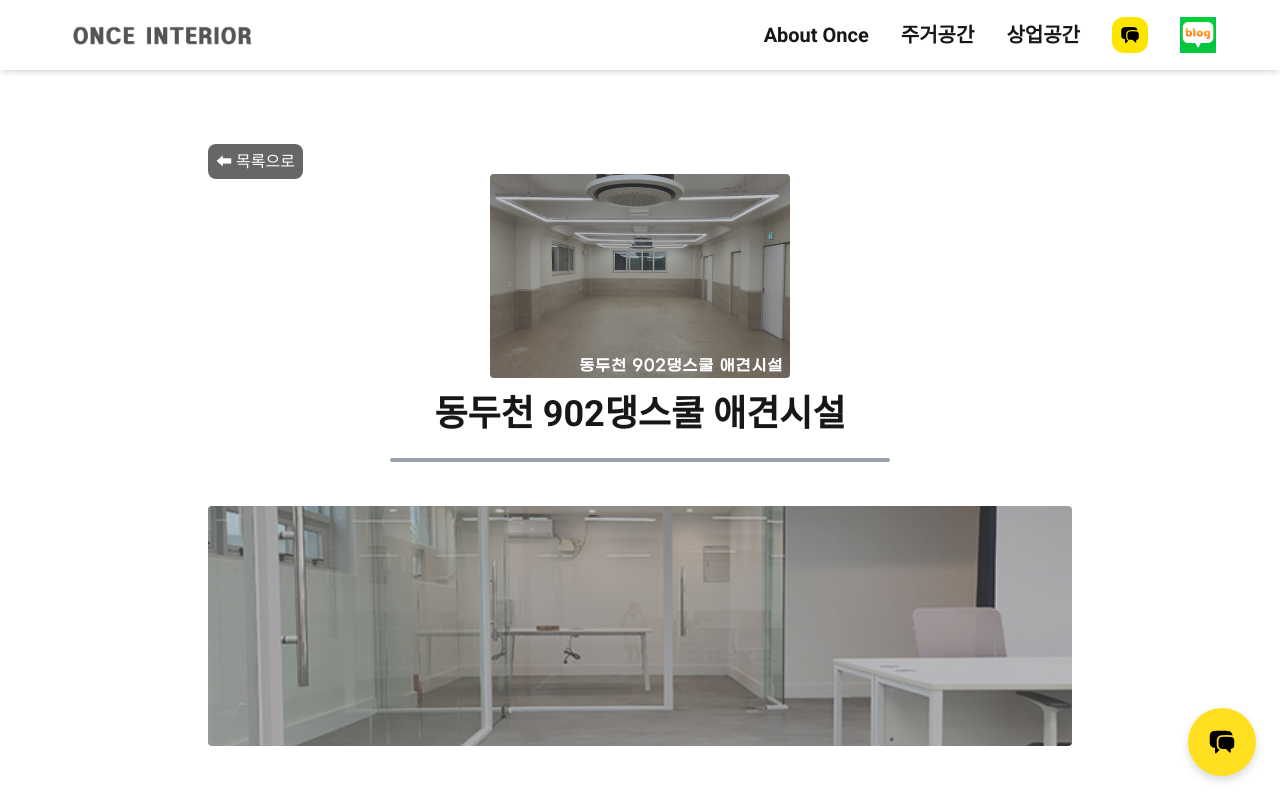
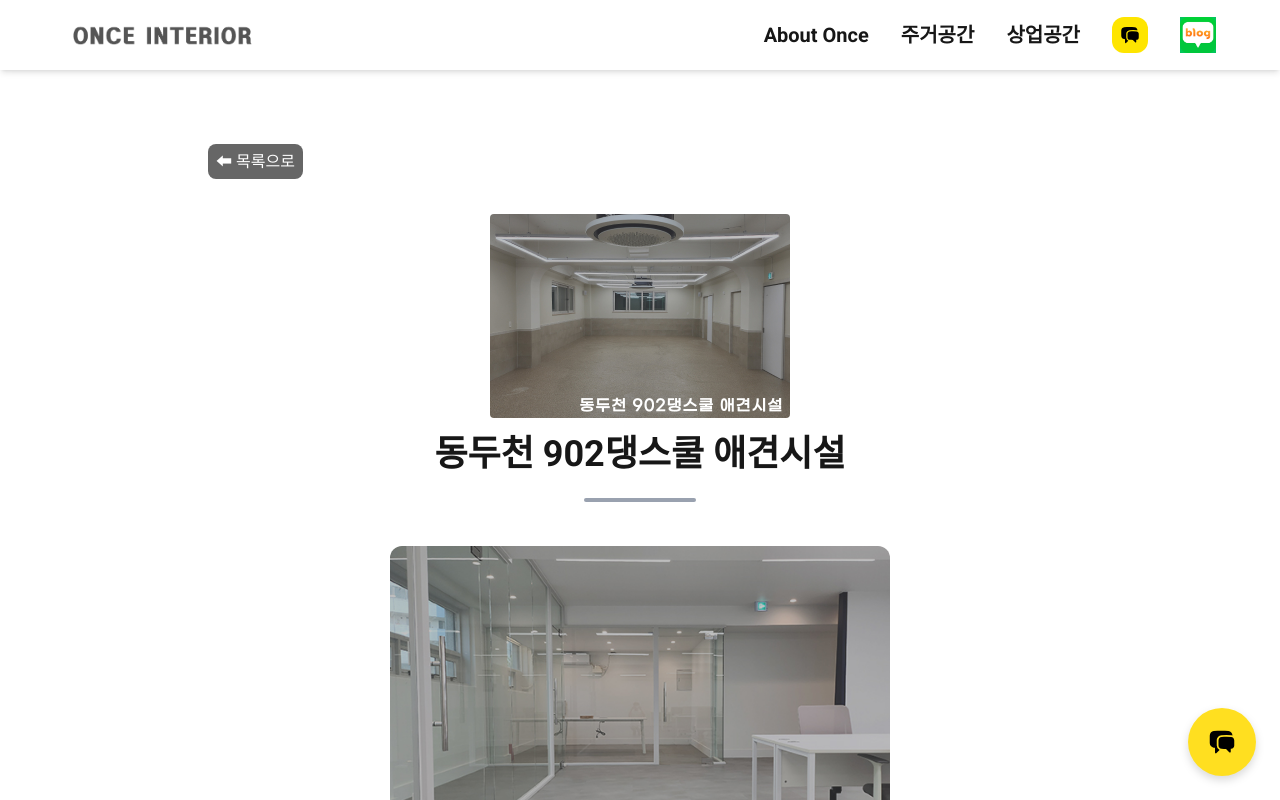
Before and after one commit to onceinterior/once-interior, a Next.js app: page /commerce/1 in a window 1280 px wide. Shown: the top 800 px of the page. Built offline with nearby package versions, Linux system fonts and the light colour scheme.

Commit message:
refactor: 상세 페이지 공통 디자인 컴포넌트로 추출

```diff
--- a/src/app/commerce/[id]/page.tsx
+++ b/src/app/commerce/[id]/page.tsx
@@ -1,7 +1,6 @@
 import { notFound } from "next/navigation";
-import Image from "next/image";
 import {commerceItems} from "@/data/commerceData";
-import Link from "next/link";
+import DetailPage from "@/components/detailPage";
 
 interface Props {
     params: {  id: string };
@@ -13,40 +12,5 @@ export default async function CommerceDetail({ params }: Props) {
 
     if (!item) return notFound();
 
-    return (
-        <div className="max-w-4xl mx-auto px-4 py-20">
-            <div>
-                <Link href="/commerce" className="bg-[#666666] text-white p-2 rounded-lg hover:bg-[#777777] hover:cursor-pointer">
-                    ⬅ 목록으로
-                </Link>
-            </div>
-            <div className="mb-6 flex flex-col items-center space-y-4">
-                <div className="relative">
-                    <Image
-                        src={item.thumbnailUrl}
-                        alt={item.title}
-                        height={300}
-                        width={300}
-                        className="object-cover rounded"
-                    />
-                </div>
-                <h1 className="text-4xl font-bold">{item.title}</h1>
-            </div>
-
-            <div className="w-125 h-1 bg-gray-400 rounded-xl mb-6 mx-auto" />
-
-            <div className="flex space-y-5 justify-center pt-5">
-                {item.imageUrls?.map((img, i) => (
-                    <div key={i} className="relative w-full h-60">
-                        <Image
-                            src={img}
-                            alt={`${item.title} - ${i + 1}`}
-                            fill
-                            className="object-cover rounded"
-                        />
-                    </div>
-                ))}
-            </div>
-        </div>
-    );
+    return <DetailPage backHref="/commerce" item={item} />;
 }
--- a/src/app/residence/[id]/page.tsx
+++ b/src/app/residence/[id]/page.tsx
@@ -1,7 +1,6 @@
 import { notFound } from "next/navigation";
-import Image from "next/image";
 import { residenceItems } from "@/data/residenceData";
-import Link from "next/link";
+import DetailPage from "@/components/detailPage";
 
 interface Props {
     params: {  id: string };
@@ -13,42 +12,5 @@ export default async function ResidenceDetail({ params }: Props) {
 
     if (!item) return notFound();
 
-    return (
-        <div className="max-w-4xl mx-auto px-4 py-20 space-y-10">
-            <div>
-                <Link href="/residence" className="bg-[#666666] text-white p-2 rounded-lg hover:bg-[#777777] hover:cursor-pointer">
-                    ⬅ 목록으로
-                </Link>
-            </div>
-
-            <div className="mb-6 flex flex-col items-center space-y-4">
-                <div className="relative">
-                    <Image
-                        src={item.thumbnailUrl}
-                        alt={item.title}
-                        height={300}
-                        width={300}
-                        className="object-cover rounded"
-                    />
-                </div>
-                <h1 className="text-4xl font-bold">{item.title}</h1>
-            </div>
-
-            <div className="w-28 h-1 bg-gray-400 rounded-xl mb-6 mx-auto" />
-
-            <div className="flex space-y-5 justify-center pt-5">
-                {item.imageUrls?.map((img, i) => (
-                    <div key={i} className="relative">
-                        <Image
-                            src={img}
-                            alt={`${item.title} - ${i + 1}`}
-                            height={400}
-                            width={500}
-                            className="object-cover rounded-xl"
-                        />
-                    </div>
-                ))}
-            </div>
-        </div>
-    );
+    return <DetailPage backHref="/residence" item={item} />;
 }
--- /dev/null
+++ b/src/components/detailPage.tsx
@@ -0,0 +1,62 @@
+import Image from "next/image";
+import Link from "next/link";
+
+export interface DetailItem {
+    id: number | string;
+    title: string;
+    thumbnailUrl: string;
+    imageUrls?: string[];
+}
+
+interface DetailPageProps {
+    backHref: string;
+    item: DetailItem;
+}
+
+export default function DetailPage({ backHref, item }: DetailPageProps) {
+    return (
+        <div className="max-w-4xl mx-auto px-4 py-20 space-y-10">
+            {/* 목록으로 */}
+            <div>
+                <Link
+                    href={backHref}
+                    className="bg-[#666666] text-white p-2 rounded-lg hover:bg-[#777777] hover:cursor-pointer"
+                >
+                    ⬅ 목록으로
+                </Link>
+            </div>
+
+            {/* 썸네일 + 타이틀 */}
+            <div className="mb-6 flex flex-col items-center space-y-4">
+                <div className="relative">
+                    <Image
+                        src={item.thumbnailUrl}
+                        alt={item.title}
+                        height={300}
+                        width={300}
+                        className="object-cover rounded"
+                    />
+                </div>
+                <h1 className="text-4xl font-bold">{item.title}</h1>
+            </div>
+
+            {/* 구분선 */}
+            <div className="w-28 h-1 bg-gray-400 rounded-xl mb-6 mx-auto" />
+
+            {/* 본문 이미지들 */}
+            <div className="flex flex-col space-y-5 justify-center pt-5 items-center">
+                {item.imageUrls?.map((img, i) => (
+                    <div key={i} className="relative">
+                        <Image
+                            src={img}
+                            alt={`${item.title} - ${i + 1}`}
+                            height={400}
+                            width={500}
+                            className="object-cover rounded-xl"
+                        />
+                    </div>
+                ))}
+            </div>
+        </div>
+    );
+}
```
